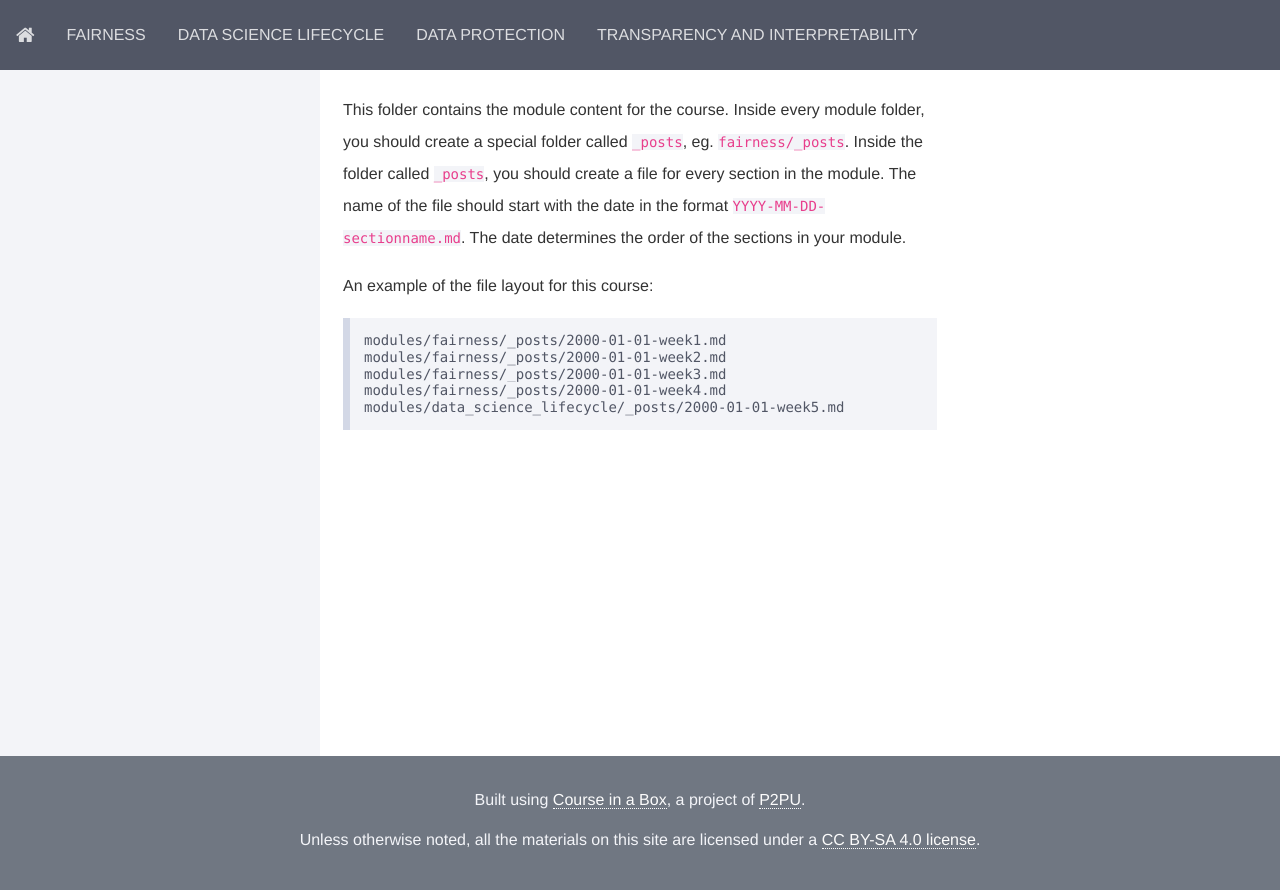
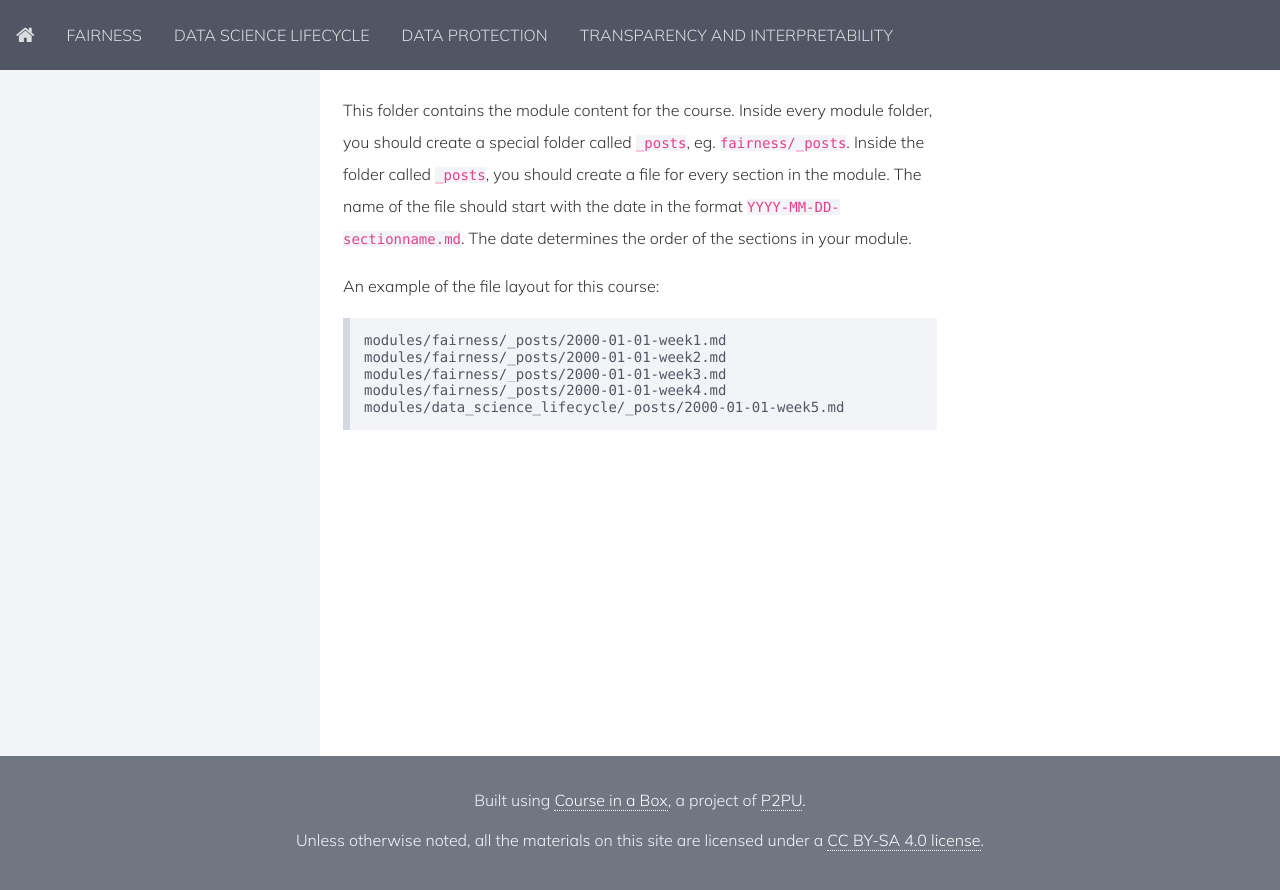
Before and after one commit to DataResponsibly/rds24, a Jekyll site: the page built from modules/README.md, in a window 1280 px wide. Shown: the top 890 px of the page. Built offline with Jekyll 4.4.1, drawn with Linux system fonts in a browser that asks for light colours; nearby versions of some CDN libraries; our own code applies the rules of GitHub Pages for plain Markdown files.

Commit message:
Update _variables.scss

```diff
--- a/_sass/p2pu-theme/_variables.scss
+++ b/_sass/p2pu-theme/_variables.scss
@@ -272,9 +272,9 @@ $fa-font-path:                "~@fortawesome/fontawesome-free/webfonts";
 
 $font-family-serif:           "Noto Serif", "Times New Roman", Times, serif;
 
-$font-family-sans-serif:      "Muli", "Helvetica Neue", Helvetica, Arial, sans-serif;
+$font-family-sans-serif:      "Mulish", "Helvetica Neue", Helvetica, Arial, sans-serif;
 
-$font-family-monospace:       SFMono-Regular, Menlo, Monaco, Consolas, "Liberation Mono", "Courier New", monospace !default;
+$font-family-monospace:       SFMono-Regular, Menlo, Monaco, Consolas, "Source Code Pro", "Liberation Mono", "Courier New", monospace !default;
 $font-family-base:            $font-family-sans-serif !default;
 // stylelint-enable value-keyword-case
 
```
